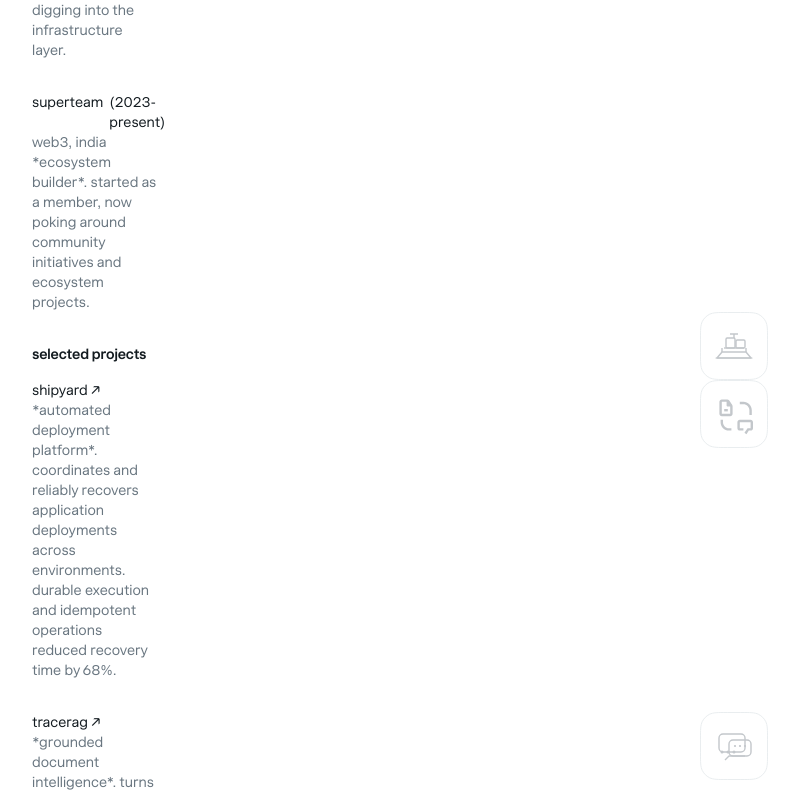
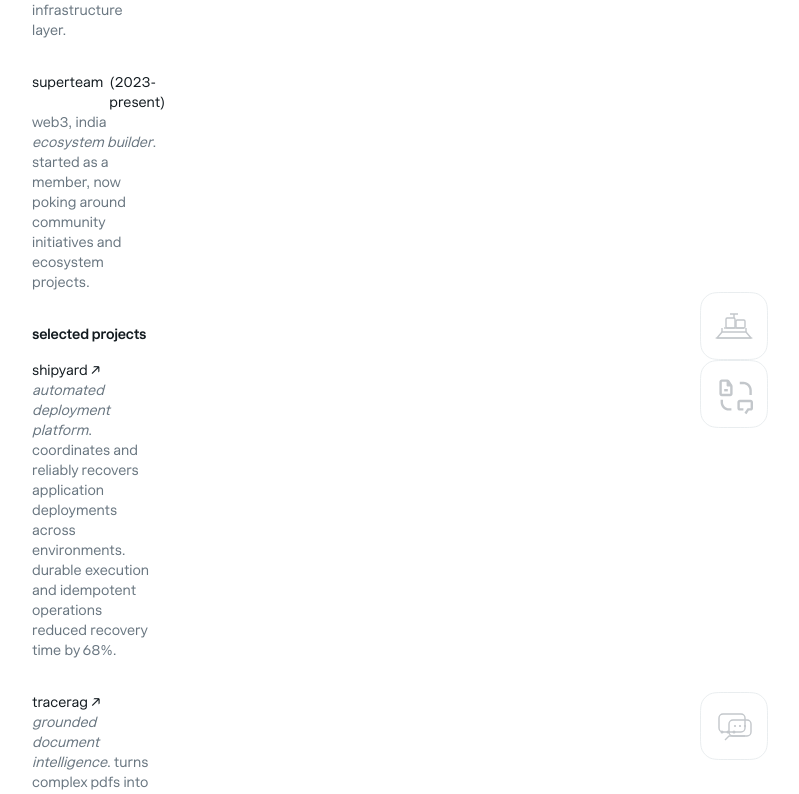
Before and after one commit to bharathkumaarr/v3, a Next.js app: page / in a window 1280 px wide. Shown: the part 1164-1958 px from the top of the page, without its empty margins (240-1039 px from the left). Built offline with nearby package versions, Linux system fonts and the light colour scheme.

Commit message:
update item components and link styling utilities

```diff
--- a/src/components/experience/experience-list-item.tsx
+++ b/src/components/experience/experience-list-item.tsx
@@ -2,6 +2,7 @@
 import type { ExperienceItem } from "@/content/site";
 import { ContentRow } from "@/components/layout/content-row";
 import { ItemIcon } from "@/components/ui/link-styles";
+import { FormattedText } from "@/components/ui/formatted-text";
 
 type ExperienceListItemProps = {
   item: ExperienceItem;
@@ -58,7 +59,7 @@
           {item.industry}, {item.location}
         </p>
         <p className="text-pretty text-sm lowercase text-neutral-6">
-          {item.description}
+          <FormattedText>{item.description}</FormattedText>
         </p>
       </ContentRow>
     </li>
--- a/src/components/projects/project-list-item.tsx
+++ b/src/components/projects/project-list-item.tsx
@@ -1,6 +1,7 @@
 import type { ProjectItem } from "@/content/site";
 import { ContentRow } from "@/components/layout/content-row";
 import { ExternalLink, ItemIcon } from "@/components/ui/link-styles";
+import { FormattedText } from "@/components/ui/formatted-text";
 
 type ProjectListItemProps = {
   item: ProjectItem;
@@ -24,7 +25,7 @@
           </h3>
         </header>
         <p className="text-pretty text-sm lowercase text-neutral-6">
-          {item.description}
+          <FormattedText>{item.description}</FormattedText>
         </p>
       </ContentRow>
     </li>
--- a/src/components/ui/link-styles.tsx
+++ b/src/components/ui/link-styles.tsx
@@ -16,10 +16,10 @@
       alt={alt}
       width={68}
       height={68}
+      draggable={false}
       className={cn(
-        "size-[68px] shrink-0 transition-[filter] duration-150",
-        // SVG fills are a fixed light grey (#C3C7CB). Darken on hover; keep muted in dark mode
-        // so they stay grey instead of reading as near-white on a dark background.
+        "size-[68px] shrink-0 select-none",
+        "transition-[filter] duration-150",
         "hover:brightness-[0.72] group-hover:brightness-[0.72]",
         "dark:brightness-[0.58] dark:hover:brightness-[0.45] dark:group-hover:brightness-[0.45]",
         className,
@@ -34,7 +34,11 @@
   className?: string;
 };
 
-export function ExternalLink({ href, children, className }: ExternalLinkProps) {
+export function ExternalLink({
+  href,
+  children,
+  className,
+}: ExternalLinkProps) {
   return (
     <Link
       href={href}
```
